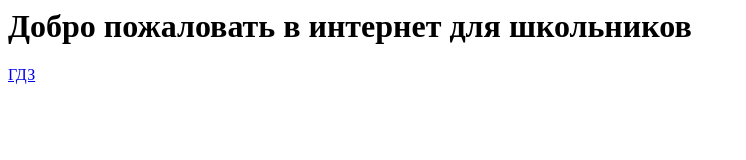
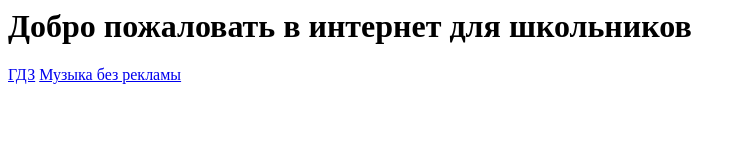
Before and after one commit to Remzloi/internet-dlya-scolynikov, a plain HTML site: page index.html in a window 1280 px wide. Shown: the whole page, without its empty margins (0-746 px from the left). Drawn offline with Linux system fonts and the light colour scheme.

Commit message:
Update index.html

```diff
--- a/index.html
+++ b/index.html
@@ -6,5 +6,6 @@
   <body>
     <h1>Добро пожаловать в интернет для школьников</h1>
     <a href="GDZ/index.html">ГДЗ</a>
+    <a href="Music/index.html">Музыка без рекламы</a>
   </body>
 </html>
```
